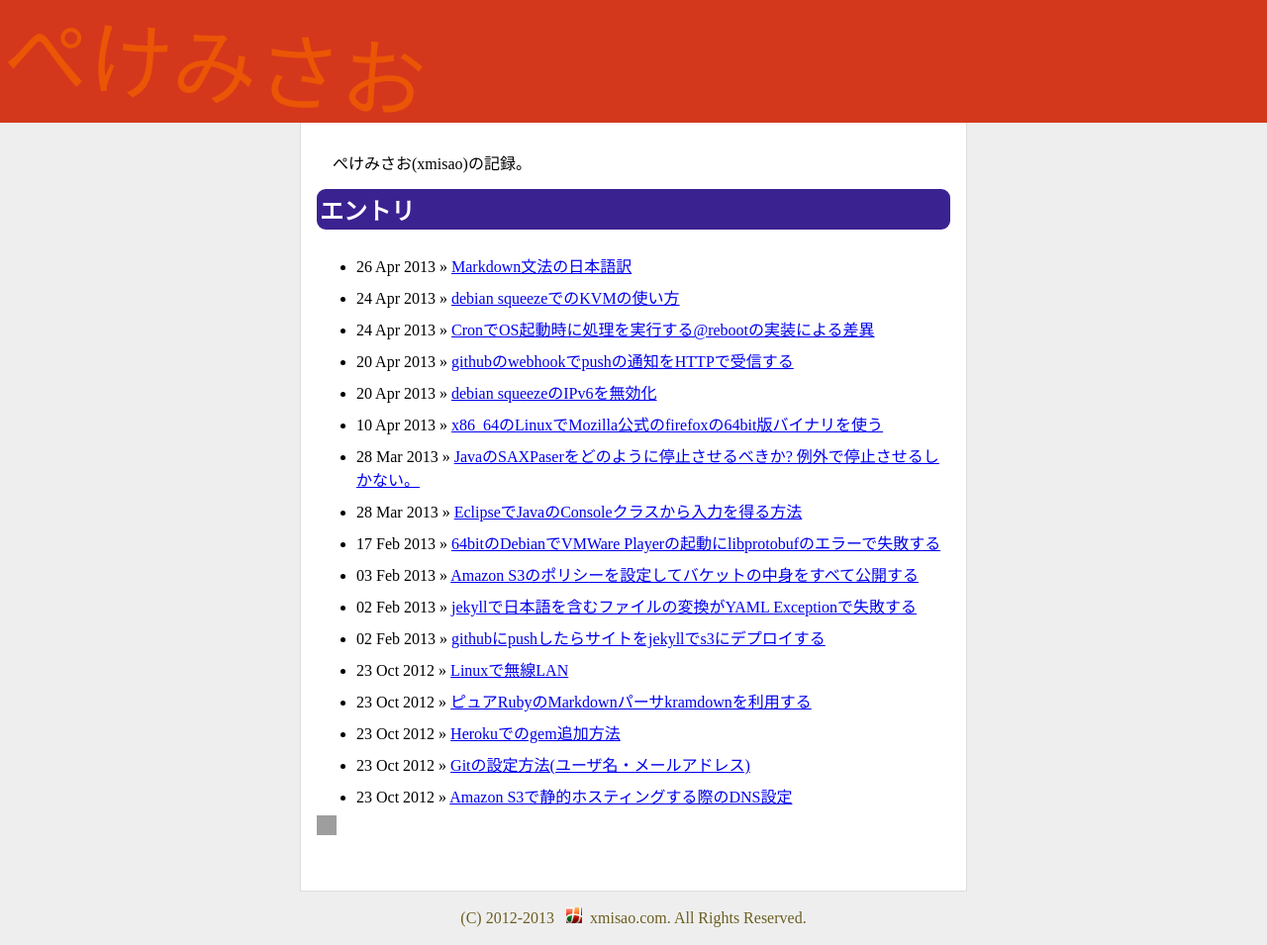
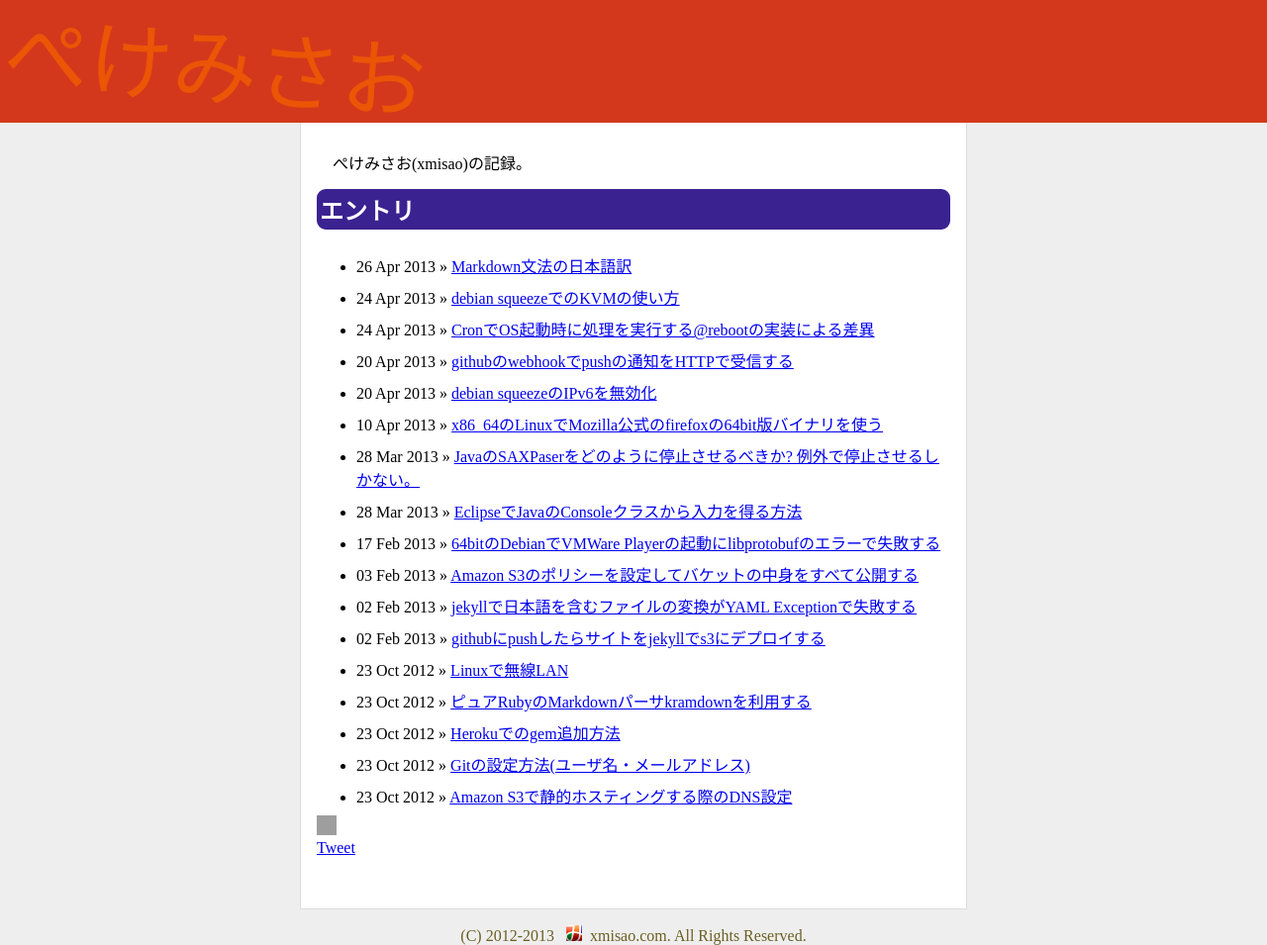
Before and after one commit to xmisao/www, a Jekyll site: the page built from index.md, in a window 1280 px wide. Shown: the whole page at 99% size. Built offline with Jekyll 4.4.1, drawn with Linux system fonts in a browser that asks for light colours; comment, search, counter and statistics services are not loaded; grey boxes are pictures that could not be loaded.

Commit message:
add twitter button

```diff
--- a/_layouts/default.html
+++ b/_layouts/default.html
@@ -44,6 +44,10 @@
   fjs.parentNode.insertBefore(js, fjs);
 }(document, 'script', 'facebook-jssdk'));</script>
 <div class="fb-like" data-href="http://www.xmisao.com{{ page.url }}" data-send="false" data-layout="button_count" data-width="450" data-show-faces="false"></div>
+
+<!-- Twitter -->
+<script>!function(d,s,id){var js,fjs=d.getElementsByTagName(s)[0];if(!d.getElementById(id)){js=d.createElement(s);js.id=id;js.src="https://platform.twitter.com/widgets.js";fjs.parentNode.insertBefore(js,fjs);}}(document,"script","twitter-wjs");</script>
+<a href="https://twitter.com/share" class="twitter-share-button" data-url="http://www.xmisao.com{{ page.url }}">Tweet</a>
 </div>
 <div>
 {% if page.previous %}
```
